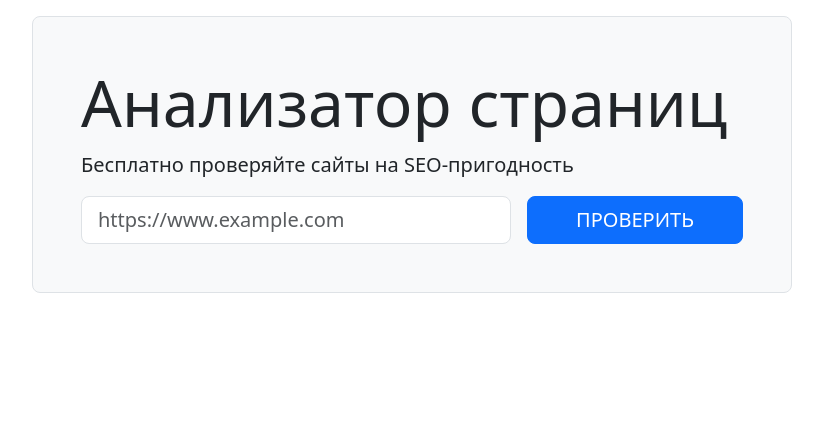
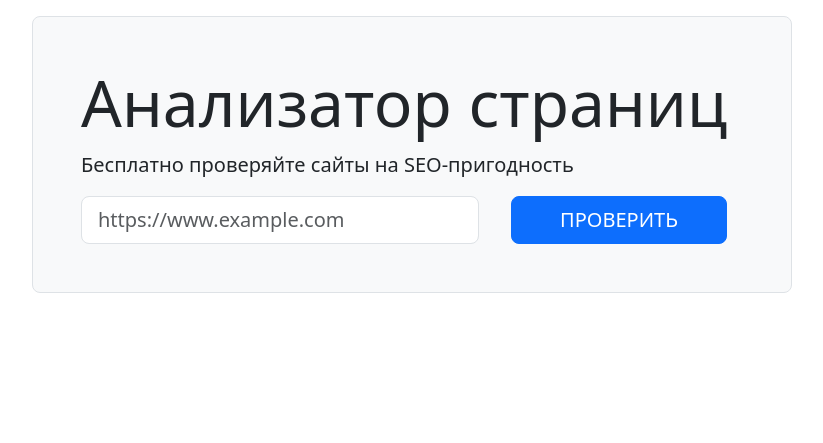
Before and after one commit to AstrellaNe/python-project-83, a Flask app: page / in a window 1280 px wide. Shown: the part 56-499 px from the top of the page, without its empty margins (228-1051 px from the left). Run offline with Flask 3, Linux system fonts and the light colour scheme; some libraries are stand-ins or nearby versions.

Commit message:
fix button Check and redirect msg

```diff
--- a/page_analyzer/app.py
+++ b/page_analyzer/app.py
@@ -62,7 +62,8 @@ def add_url(conn):
 
     if not validators.url(normalized_url):
         flash('Некорректный URL', 'danger')
-        return redirect(url_for('index'))
+        return render_template('index.html'), 422
+    # 🔥 Возврат 422 вместо редиректа
 
     if url_exists(conn, normalized_url):
         flash('Страница уже существует', 'info')
--- a/page_analyzer/templates/index.html
+++ b/page_analyzer/templates/index.html
@@ -39,7 +39,7 @@
                 <form action="{{ url_for('add_url') }}" method="post" class="d-flex">
                     <input type="text" name="url" class="form-control form-control-lg me-3"
                            placeholder="https://www.example.com" required>
-                    <button type="submit" class="btn btn-primary btn-lg px-5 text-uppercase">Проверить</button>
+                    <input type="submit" class="btn btn-primary btn-lg ms-3 px-5 text-uppercase mx-3" value="Проверить">
                 </form>
             </div>
         </div>
```
